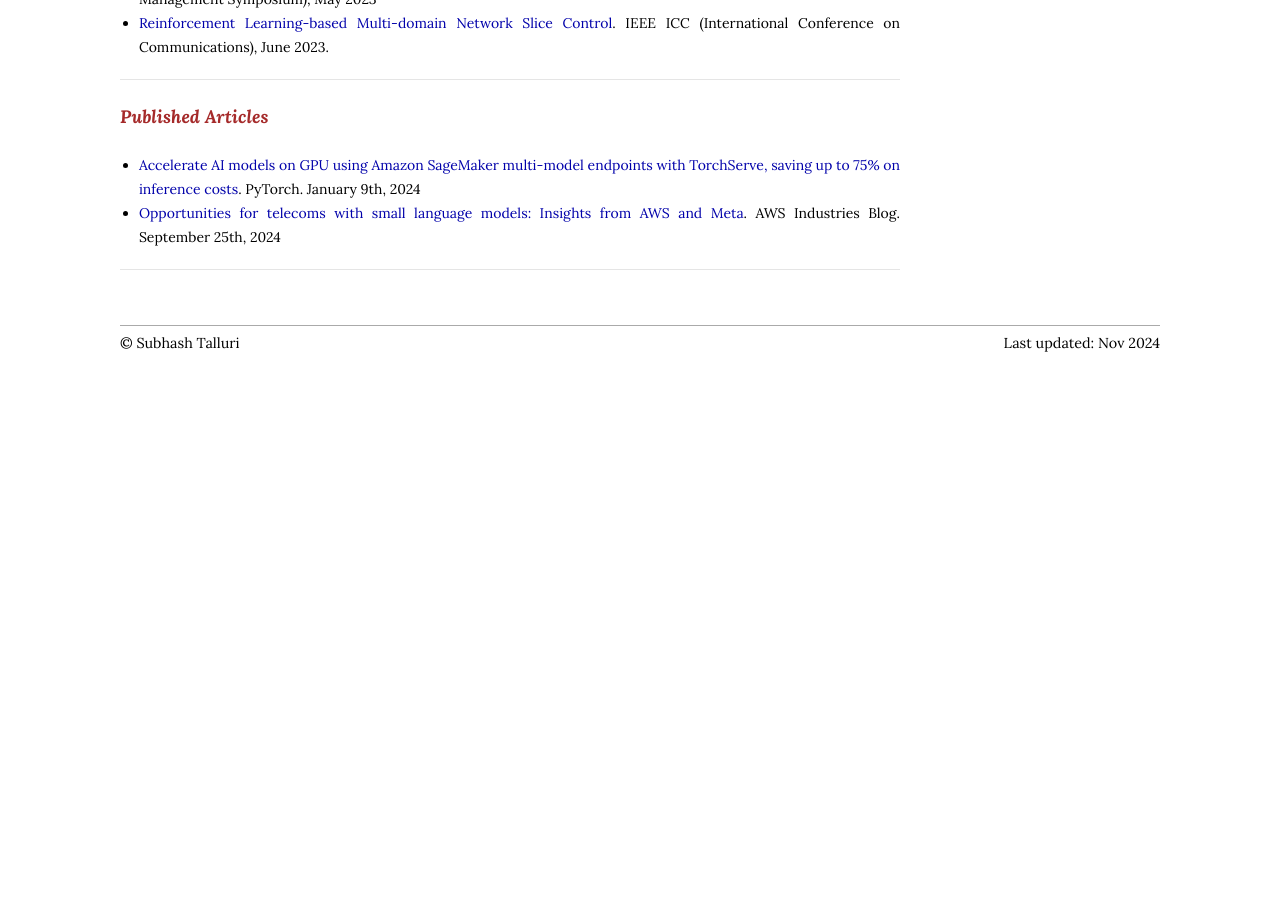
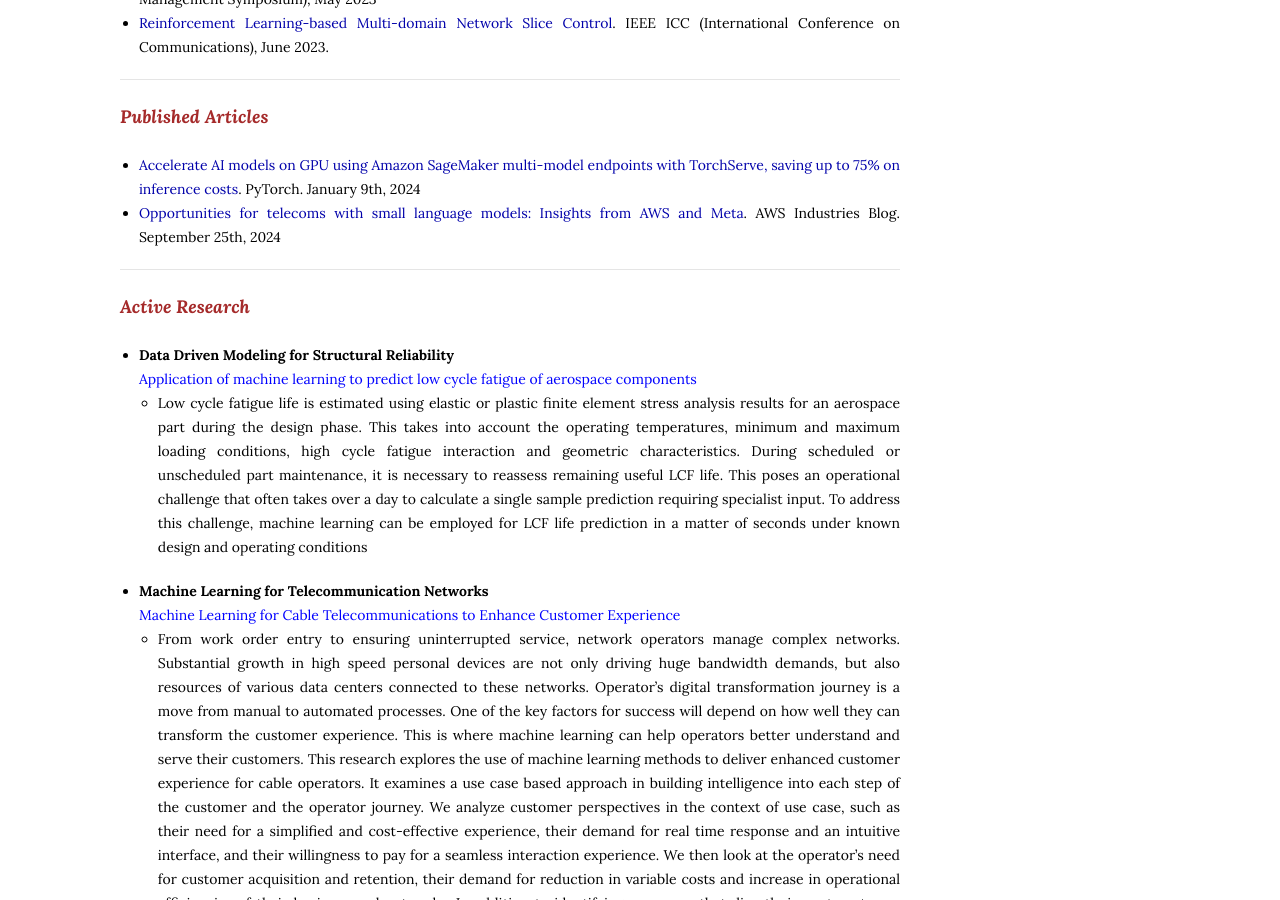
Before and after one commit to subhashtalluri/subhashtalluri.github.io, a Jekyll site: the page built from blog.html, in a window 1280 px wide and 900 px high, scrolled down 527 px. Built offline with Jekyll 4.4.1, drawn with Linux system fonts in a browser that asks for light colours; before the commit the page ends 932 px from its top, so only the background shows below that; some of the changed text lies outside the part shown.

Commit message:
update 7

```diff
--- a/blog.html
+++ b/blog.html
@@ -50,3 +50,35 @@ title: Subhash Talluri | Research & Publications
 
 </ul>
 <hr><br>
+
+<h3><i><b><span style="color:brown"><font size="4">Active Research</font></span></b></i></h3>
+<br>
+<ul>
+      <li>
+    <b>Data Driven Modeling for Structural Reliability</b><br>
+        <span style="color:blue">Application of machine learning to predict low cycle fatigue of aerospace components </span>
+        <ul>
+            <li>Low cycle fatigue life is estimated using elastic or plastic finite element stress analysis results for an aerospace part during the design phase. This takes into account the operating temperatures, minimum and maximum loading conditions, high cycle fatigue interaction and geometric characteristics. During scheduled or unscheduled part maintenance, it is necessary to reassess remaining useful LCF life. This poses an operational challenge that often takes over a day to calculate a single sample prediction requiring specialist input. To address this challenge, machine learning can be employed for LCF life prediction in a matter of seconds under known design and operating conditions      </li>
+        </ul>
+    </li>
+
+    <li>
+    <b>Machine Learning for Telecommunication Networks</b><br>
+        <span style="color:blue">Machine Learning for Cable Telecommunications to Enhance Customer Experience</span>
+        <ul>
+            <li>From work order entry to ensuring uninterrupted service, network operators manage complex networks. Substantial growth in high speed personal devices are not only driving huge bandwidth demands, but also resources of various data centers connected to these networks. Operator’s digital transformation journey is a move from manual to automated processes. One of the key factors for success will depend on how well they can transform the customer experience. This is where machine learning can help operators better understand and serve their customers. This research explores the use of machine learning methods to deliver enhanced customer experience for cable operators. It examines a use case based approach in building intelligence into each step of the customer and the operator journey. We analyze customer perspectives in the context of use case, such as their need for a simplified and cost-effective experience, their demand for real time response and an intuitive interface, and their willingness to pay for a seamless interaction experience. We then look at the operator’s need for customer acquisition and retention, their demand for reduction in variable costs and increase in operational efficiencies of their business and networks. In addition to identifying use cases that directly impact customer experience, we dive deep into each of its data and machine learning problem frameworks and recommend architectures to help solve these problems.
+
+</li>
+        </ul>
+     </li>
+
+    <li>
+    <b>Research in Autism Spectrum Disorder</b><br>
+        <span style="color:blue">Using computer vision to track behaviors and aid therapy for young children with autism</span>
+        <ul>
+            <li>Autism spectrum disorder (ASD) is a developmental disability that can cause significant social, communication and behavioral challenges. Autism affects more than 1% of children and is growing in prevalence at a rate of about 10% per year. Early therapy at a very young age, focused on social skills, has been proven to reduce the most debilitating symptoms of the disorder in later life. These treatment interventions can include behavior therapy, speech-language therapy, play-based therapy and more. However, with any treatment for young children it can be difficult for parents, therapists and physicians to remain objective in tracking progress. Knowing what is working and what isn’t is absolutely critical for fine tuning interventions. Much research emphasis has been placed on finding simple, easy to measure metrics but an underlying problem will always remain; tracking metrics regularly, accurately and without bias is difficult for human beings. Given that treatments typically last years we feel that a computer vision approach of using artificial intelligence to automate tracking would be hugely beneficial. The goal of this project will be to create a proof of concept (POC) showing that useful metrics can be tracked reliably using the OAK-D AI camera during simulated Applied Behavior Analysis (ABA) therapy.
+</li>
+        </ul>
+      </li>
+</ul>
+<hr><br>
```
